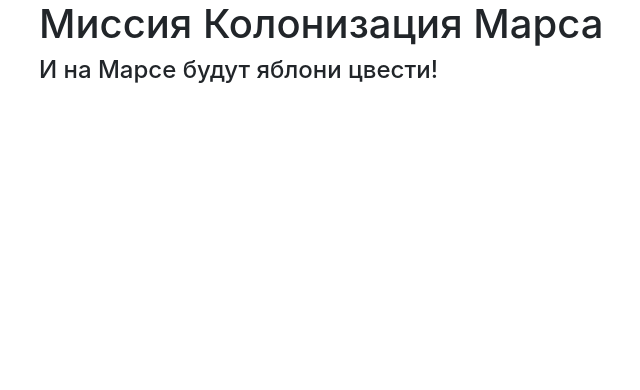
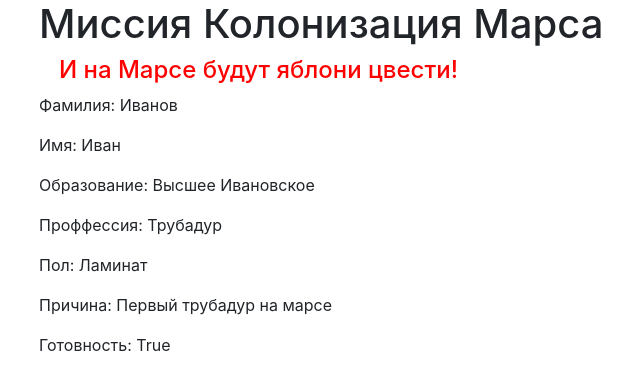
Before and after one commit to Tr1Ton4ik/flask, a Flask app: page /auto_answer in a window 1280 px wide. Shown: the part 56-446 px from the top of the page, without its empty margins (46-686 px from the left). Run offline with Flask 3, Linux system fonts and the light colour scheme; some libraries are stand-ins or nearby versions.

Commit message:
Автоматический ответ1.0

```diff
--- a/main.py
+++ b/main.py
@@ -27,5 +27,19 @@ def training(prof):
     return render_template('training.html', **param)
 
 
+@app.route('/answer')
+@app.route('/auto_answer')
+def answers():
+    params = {'title': 'Анкета',
+              'surname': 'Иванов',
+              'name': 'Иван',
+              'education': 'Высшее Ивановское',
+              'profession': 'Трубадур',
+              'sex': 'Ламинат',
+              'motivation': 'Первый трубадур на марсе',
+              'ready': 'True'}
+    return render_template('auto_answer.html', **params)
+
+
 if __name__ == '__main__':
     app.run(port=8080, host='127.0.0.1')
--- a/static/css/style.css
+++ b/static/css/style.css
@@ -1,9 +1,4 @@
-form.login_form {
-    margin-left: auto;
-    margin-right: auto;
-    max-width: 450px;
-    background-color: #ffcc00;
-    border: 1px solid gray;
-    border-radius: 5px;
-    padding: 10px;
+h4 {
+    padding-left: 20px;
+    color: red;
 }
--- /dev/null
+++ b/templates/auto_answer.html
@@ -0,0 +1,12 @@
+{% extends "base.html" %}
+
+{% block content %}
+<link rel="stylesheet" href="static/css/style.css">
+<p>Фамилия: {{surname}}</p>
+<p>Имя: {{name}}</p>
+<p>Образование: {{education}}</p>
+<p>Проффессия: {{profession}}</p>
+<p>Пол: {{sex}}</p>
+<p>Причина: {{motivation}}</p>
+<p>Готовность: {{ready}}</p>
+{% endblock %}
```
